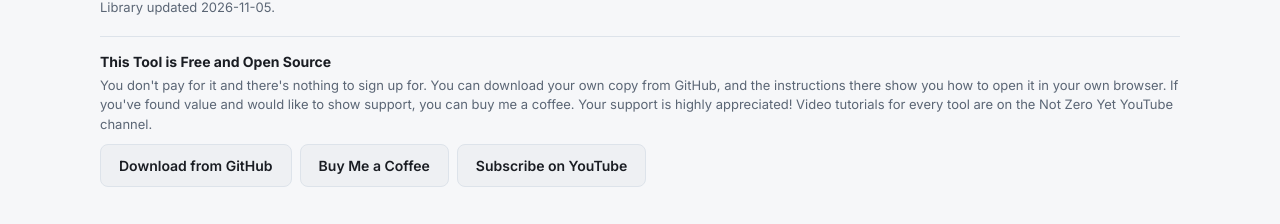
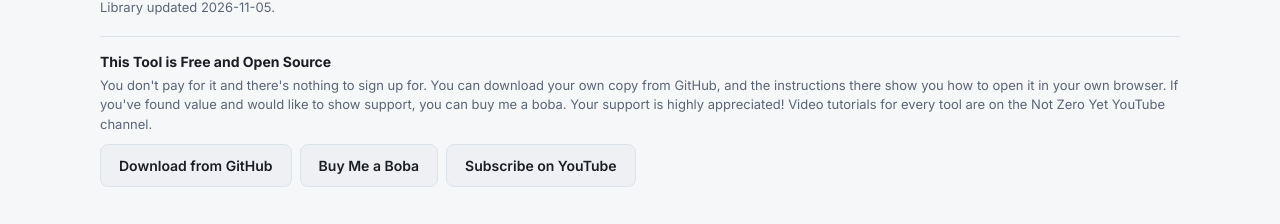
Before and after one commit to notzeroyet/niche-library, a plain HTML site: page index.html in a window 1280 px wide. Shown: the part 1102-1326 px from the top of the page. Drawn offline with Linux system fonts and the light colour scheme.

Commit message:
Say boba to match the Ko-fi page
Co-Authored-By: Claude Opus 5.5 <noreply@anthropic.com>

```diff
--- a/index.html
+++ b/index.html
@@ -157,10 +157,10 @@ footer #built{margin-top:6px}
 
   <section class="support" aria-labelledby="free">
     <h2 id="free">This Tool is Free and Open Source</h2>
-    <p>You don't pay for it and there's nothing to sign up for. You can download your own copy from GitHub, and the instructions there show you how to open it in your own browser. If you've found value and would like to show support, you can buy me a coffee. Your support is highly appreciated! Video tutorials for every tool are on the Not Zero Yet YouTube channel.</p>
+    <p>You don't pay for it and there's nothing to sign up for. You can download your own copy from GitHub, and the instructions there show you how to open it in your own browser. If you've found value and would like to show support, you can buy me a boba. Your support is highly appreciated! Video tutorials for every tool are on the Not Zero Yet YouTube channel.</p>
     <div class="row">
       <a class="btn ghost" id="get-github" href="#" target="_blank" rel="noopener">Download from GitHub</a>
-      <a class="btn ghost" id="get-coffee" href="#" target="_blank" rel="noopener">Buy Me a Coffee</a>
+      <a class="btn ghost" id="get-coffee" href="#" target="_blank" rel="noopener">Buy Me a Boba</a>
       <a class="btn ghost" id="get-youtube" href="#" target="_blank" rel="noopener">Subscribe on YouTube</a>
     </div>
   </section>
```
Also changed, not shown: 1 other file.
